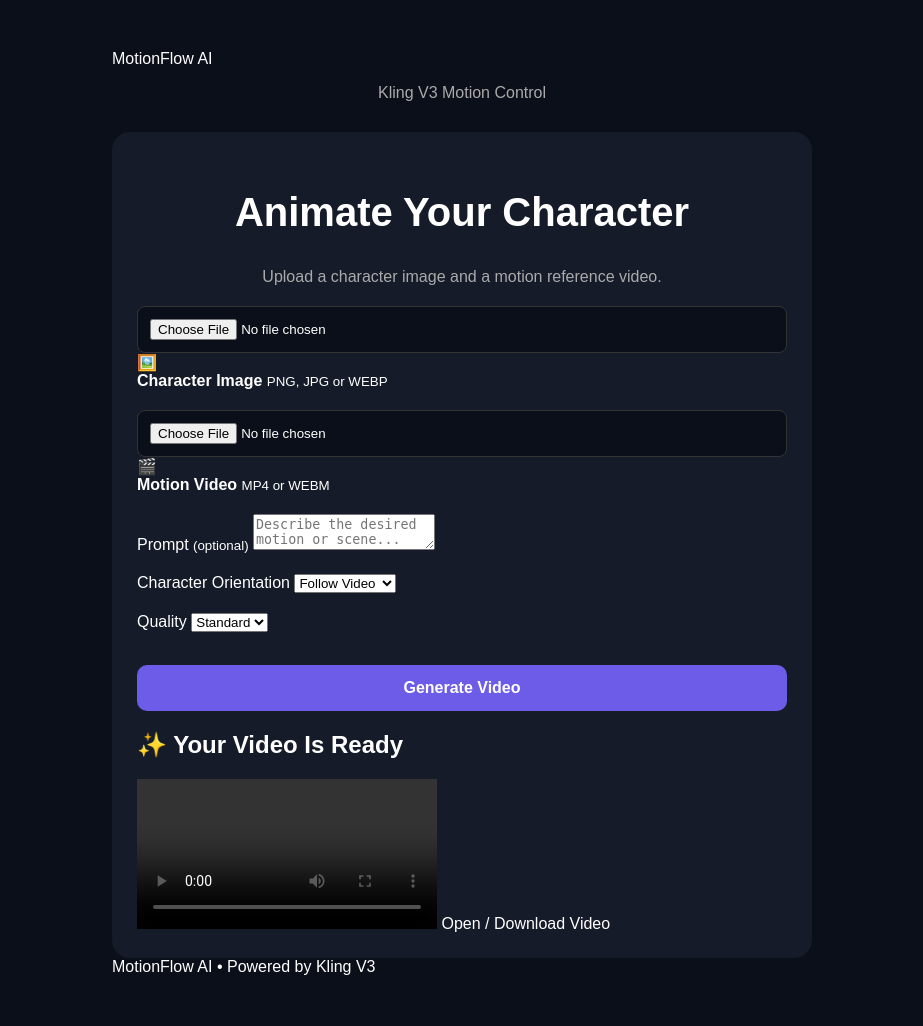
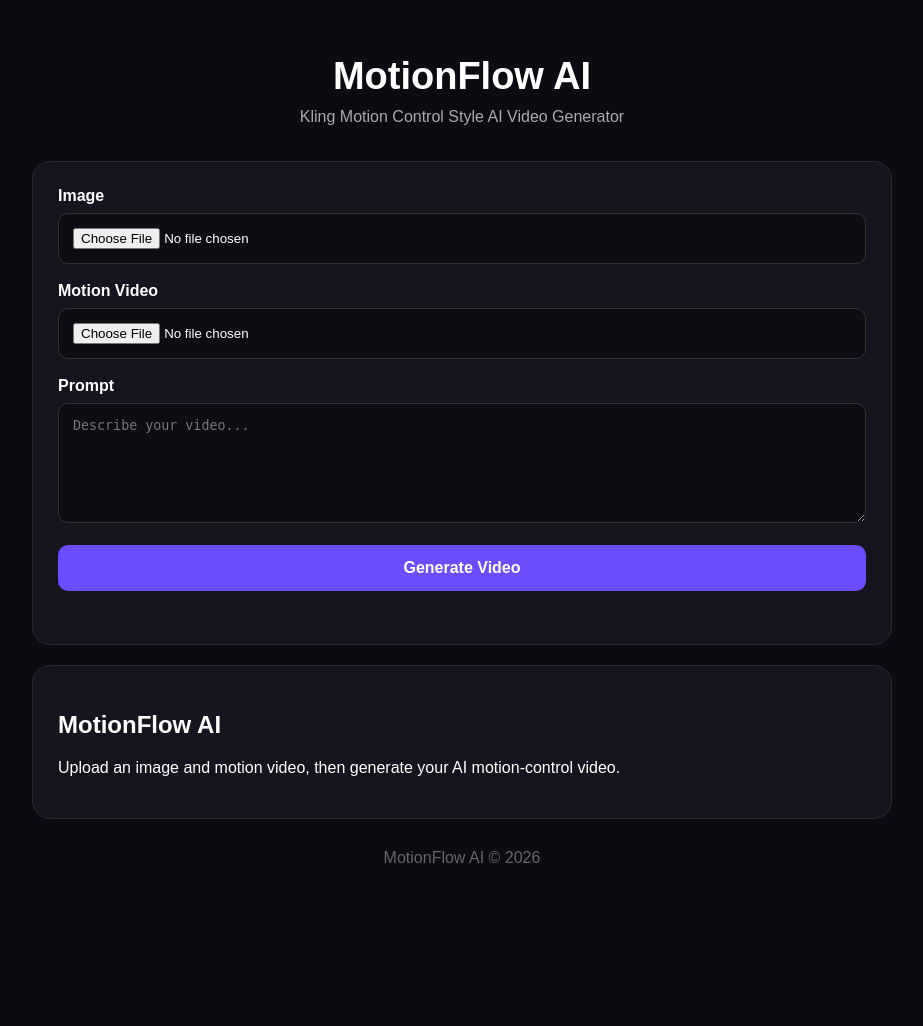
Before and after one commit to Mahi9318/motionflow-ai-v2, a Flask app: page / in a window 1280 px wide. Shown: the whole page, without its empty margins (178-1101 px from the left). After the commit the page ends 863 px from the top, so only its background shows below. Run offline with Flask 3, Linux system fonts and the light colour scheme.

Commit message:
Update index.html with new layout and styles
Refactor HTML structure and add CSS styles for layout.

```diff
--- a/templates/index.html
+++ b/templates/index.html
@@ -3,203 +3,181 @@
 <head>
     <meta charset="UTF-8">
     <meta name="viewport" content="width=device-width, initial-scale=1.0">
+
     <title>MotionFlow AI</title>
-  <link rel="stylesheet" href="{{ url_for('static', filename='style.css') }}">
+
+    <style>
+        * {
+            box-sizing: border-box;
+        }
+
+        body {
+            margin: 0;
+            font-family: Arial, sans-serif;
+            background: #0b0b12;
+            color: white;
+        }
+
+        .container {
+            width: 100%;
+            max-width: 900px;
+            margin: auto;
+            padding: 30px 20px;
+        }
+
+        h1 {
+            text-align: center;
+            font-size: 38px;
+            margin-bottom: 10px;
+        }
+
+        .subtitle {
+            text-align: center;
+            color: #aaa;
+            margin-bottom: 35px;
+        }
+
+        .card {
+            background: #15151f;
+            border: 1px solid #292936;
+            border-radius: 18px;
+            padding: 25px;
+            margin-bottom: 20px;
+        }
+
+        label {
+            display: block;
+            margin-bottom: 8px;
+            font-weight: bold;
+        }
+
+        input,
+        textarea,
+        button {
+            width: 100%;
+            border-radius: 10px;
+            padding: 14px;
+            border: 1px solid #333;
+            background: #0d0d14;
+            color: white;
+            margin-bottom: 18px;
+        }
+
+        textarea {
+            min-height: 120px;
+            resize: vertical;
+        }
+
+        button {
+            background: #6c4cff;
+            border: none;
+            font-size: 16px;
+            font-weight: bold;
+            cursor: pointer;
+        }
+
+        button:hover {
+            background: #5738e8;
+        }
+
+        #status {
+            text-align: center;
+            color: #aaa;
+            margin-top: 10px;
+        }
+
+        .footer {
+            text-align: center;
+            color: #666;
+            margin-top: 30px;
+        }
+    </style>
 </head>
 
 <body>
-  <main class="container">
 
-    <header>
-      <div class="logo">MotionFlow <span>AI</span></div>
-      <p>Kling V3 Motion Control</p>
-    </header>
+<div class="container">
 
-    <section class="card">
+    <h1>MotionFlow AI</h1>
 
-      <h1>Animate Your Character</h1>
-      <p class="subtitle">
-        Upload a character image and a motion reference video.
-      </p>
+    <div class="subtitle">
+        Kling Motion Control Style AI Video Generator
+    </div>
 
-      <form id="generateForm">
+    <div class="card">
 
-        <div class="upload-grid">
+        <label>Image</label>
+        <input type="file" id="image" accept="image/*">
 
-          <label class="upload-box">
-            <input type="file" id="image" name="image"
-                   accept="image/png,image/jpeg,image/webp" required>
-            <div class="upload-icon">🖼️</div>
-            <strong>Character Image</strong>
-            <small>PNG, JPG or WEBP</small>
-            <span id="imageName"></span>
-          </label>
+        <label>Motion Video</label>
+        <input type="file" id="video" accept="video/*">
 
-          <label class="upload-box">
-            <input type="file" id="video" name="video"
-                   accept="video/mp4,video/webm" required>
-            <div class="upload-icon">🎬</div>
-            <strong>Motion Video</strong>
-            <small>MP4 or WEBM</small>
-            <span id="videoName"></span>
-          </label>
+        <label>Prompt</label>
+
+        <textarea
+            id="prompt"
+            placeholder="Describe your video..."
+        ></textarea>
+
+        <button onclick="generateVideo()">
+            Generate Video
+        </button>
+
+        <div id="status"></div>
 
     </div>
 
-        <label class="field">
-          <span>Prompt <small>(optional)</small></span>
-          <textarea
-            id="prompt"
-            name="prompt"
-            placeholder="Describe the desired motion or scene..."></textarea>
-        </label>
+    <div class="card">
 
-        <div class="options">
+        <h2>MotionFlow AI</h2>
 
-          <label class="field">
-            <span>Character Orientation</span>
-            <select id="orientation" name="orientation">
-              <option value="video">Follow Video</option>
-              <option value="image">Follow Image</option>
-            </select>
-          </label>
-
-          <label class="field">
-            <span>Quality</span>
-            <select id="quality" name="quality">
-              <option value="standard">Standard</option>
-              <option value="pro">Pro</option>
-            </select>
-          </label>
+        <p>
+            Upload an image and motion video, then generate
+            your AI motion-control video.
+        </p>
 
     </div>
 
-        <button type="submit" id="generateBtn">
-          <span id="btnText">Generate Video</span>
-          <span id="spinner" class="spinner hidden"></span>
-        </button>
+    <div class="footer">
+        MotionFlow AI © 2026
+    </div>
 
-      </form>
-
-      <div id="message" class="message hidden"></div>
-
-      <section id="result" class="result hidden">
-        <h2>✨ Your Video Is Ready</h2>
-        <video id="resultVideo" controls playsinline></video>
-        <a id="downloadBtn" class="download" target="_blank">
-          Open / Download Video
-        </a>
-      </section>
-
-    </section>
-
-    <footer>
-      MotionFlow AI • Powered by Kling V3
-    </footer>
-
-  </main>
+</div>
 
 <script>
-const form = document.getElementById("generateForm");
-const btn = document.getElementById("generateBtn");
-const btnText = document.getElementById("btnText");
-const spinner = document.getElementById("spinner");
-const message = document.getElementById("message");
-const result = document.getElementById("result");
-const resultVideo = document.getElementById("resultVideo");
-const downloadBtn = document.getElementById("downloadBtn");
 
-document.getElementById("image").addEventListener("change", function () {
-  document.getElementById("imageName").textContent =
-    this.files[0] ? this.files[0].name : "";
-});
+async function generateVideo() {
 
-document.getElementById("video").addEventListener("change", function () {
-  document.getElementById("videoName").textContent =
-    this.files[0] ? this.files[0].name : "";
-});
+    const status = document.getElementById("status");
 
-function showMessage(text, error = false) {
-  message.textContent = text;
-  message.className = "message " + (error ? "error" : "success");
-}
+    status.innerText = "Checking server...";
 
-function setLoading(loading) {
-  btn.disabled = loading;
-  spinner.classList.toggle("hidden", !loading);
-  btnText.textContent = loading ? "Generating..." : "Generate Video";
-}
+    try {
 
-async function pollStatus(requestId, model) {
-  for (let i = 0; i < 180; i++) {
-    await new Promise(resolve => setTimeout(resolve, 3000));
-
-    const response = await fetch(
-      `/api/status/${encodeURIComponent(requestId)}?model=${encodeURIComponent(model)}`
-    );
+        const response = await fetch("/health");
 
         const data = await response.json();
 
-    if (!response.ok || data.error) {
-      throw new Error(data.error || "Status check failed.");
+        if (data.ok) {
+
+            status.innerText =
+                "Server is working. AI generation endpoint needs to be connected.";
+
+        } else {
+
+            status.innerText = "Server error.";
+
         }
 
-    if (data.status === "COMPLETED") {
-      if (!data.video_url) {
-        throw new Error("Generation completed but no video URL was returned.");
+    } catch (error) {
+
+        status.innerText =
+            "Connection error: " + error.message;
+
     }
 
-      resultVideo.src = data.video_url;
-      downloadBtn.href = data.video_url;
-
-      result.classList.remove("hidden");
-      showMessage("Video generated successfully!");
-      return;
 }
 
-    if (data.status === "IN_PROGRESS") {
-      showMessage("AI is generating your video...");
-    } else {
-      showMessage("Your request is in the queue...");
-    }
-  }
-
-  throw new Error("Generation is taking too long. Please try again.");
-}
-
-form.addEventListener("submit", async function (e) {
-  e.preventDefault();
-
-  result.classList.add("hidden");
-  message.className = "message hidden";
-  setLoading(true);
-
-  try {
-    const formData = new FormData(form);
-
-    showMessage("Uploading files...");
-
-    const response = await fetch("/api/generate", {
-      method: "POST",
-      body: formData
-    });
-
-    const data = await response.json();
-
-    if (!response.ok || data.error) {
-      throw new Error(data.error || "Generation request failed.");
-    }
-
-    showMessage("Request submitted. Generating video...");
-    await pollStatus(data.request_id, data.model);
-
-  } catch (error) {
-    console.error(error);
-    showMessage(error.message || "Something went wrong.", true);
-  } finally {
-    setLoading(false);
-  }
-});
 </script>
 
 </body>
```
Lines whose indentation alone changed are shown as unchanged.
